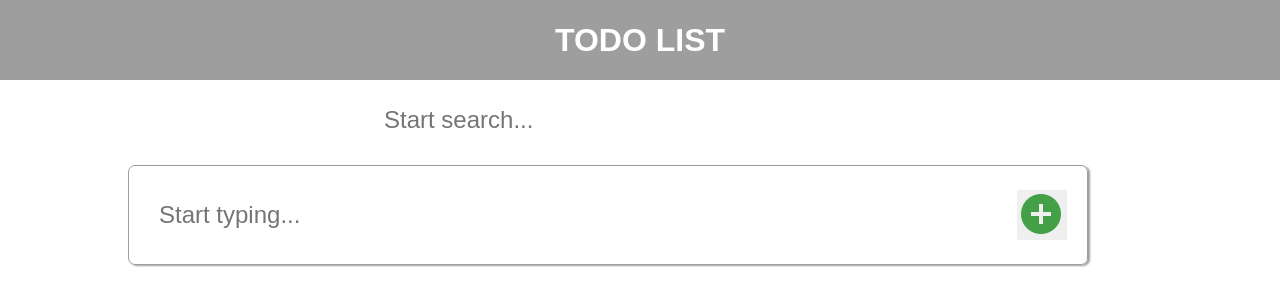
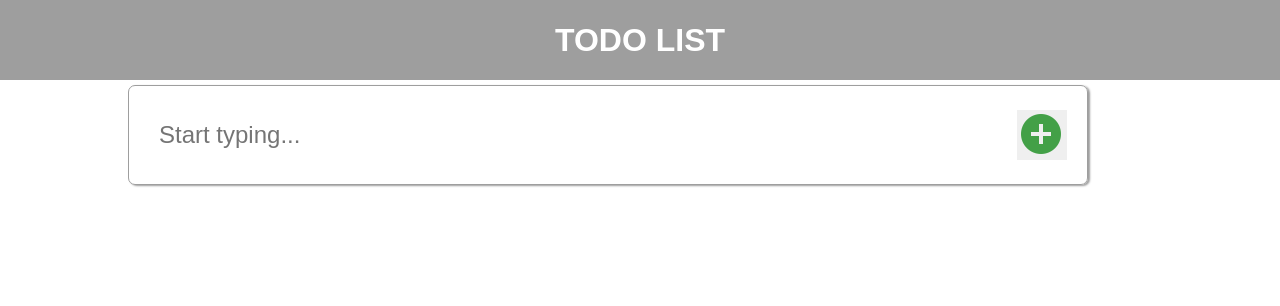
Before and after one commit to samuelramox/todo-app-react, a React (Create React App) app: page / in a window 1280 px wide. Shown: the top 306 px of the page. Built offline with nearby package versions, Linux system fonts and the light colour scheme.

Commit message:
Removed search

```diff
--- a/src/Form.js
+++ b/src/Form.js
@@ -22,9 +22,6 @@ class Form extends Component {
         <header className="todo-header">
           <h1>TODO LIST</h1>
         </header>
-        <form className="todo-search _flex _align-center">
-          <input type="text" className="text" maxLength="35" placeholder="Start search..."/>
-        </form>
         <div className="container">
           <div className="row">
             <form className="todo-form col-12 _flex _between _align-center" onSubmit={ (e) => submit(e) }>
--- a/src/index.css
+++ b/src/index.css
@@ -77,13 +77,7 @@
   text-align: center;
   font-family: sans-serif;
   line-height: 80px;
-}
-
-.todo-search {
-  width: 100%;
-  height: 80px;
   margin-bottom: 5px;
-  justify-content: center;
 }
 
 .todo-form,
@@ -94,17 +88,6 @@
   border: 1px solid #9E9E9E;
   border-radius: 7px;
   box-shadow: 2px 1px 2px #9E9E9E;
-}
-
-.todo-search>.text {
-  width: 40%;
-  height: 40px;
-  margin: 20px;
-  border: none;
-  outline: none;
-  color: #9E9E9E;
-  font-size: 1.5em;
-  font-family: sans-serif;
 }
 
 .todo-form>.text {
```
